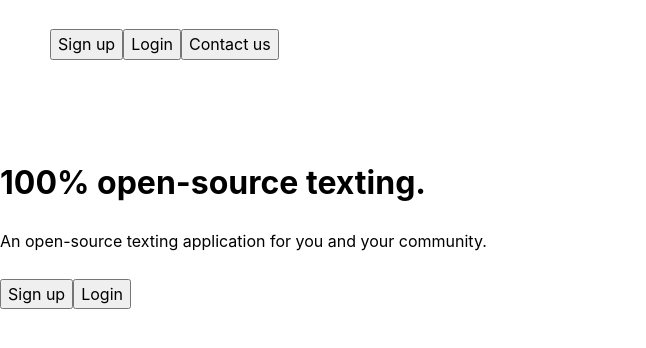
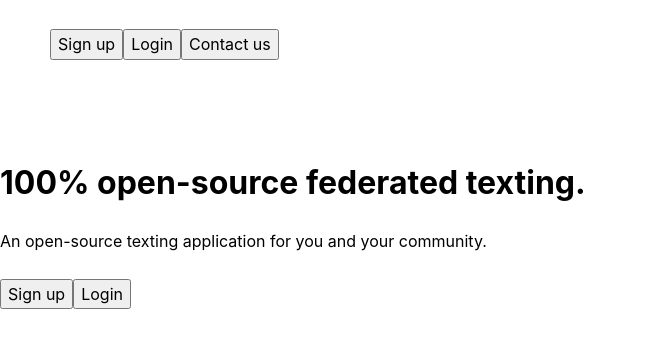
Before and after one commit to project-campground/frontend, a Next.js app: page / in a window 1280 px wide. Shown: the top 348 px of the page, without its empty margins (0-646 px from the left). Built offline with nearby package versions, Linux system fonts and the light colour scheme; a small style sheet from the web is missing.

Commit message:
Update page.tsx

```diff
--- a/app/page.tsx
+++ b/app/page.tsx
@@ -23,7 +23,7 @@ function Home() {
             </div>
             <div id='main'>
                 <Image src={wordmark} alt=""/>
-                <h1><span className='green'>100%</span> open-source texting.</h1>
+                <h1><span className='green'>100%</span> open-source federated texting.</h1>
                 An open-source texting application for you and your community.
                 <br /><br />
                 <button className='btn-primary'>Sign up</button><button className='btn-primary'>Login</button>
```
